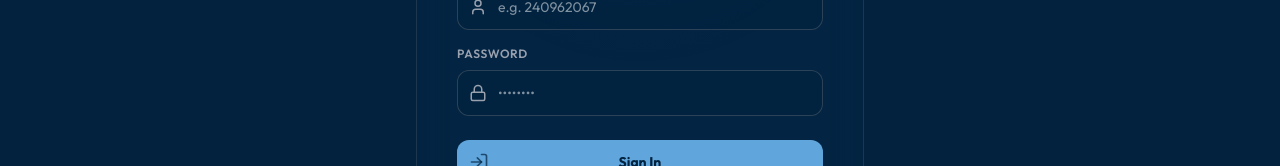
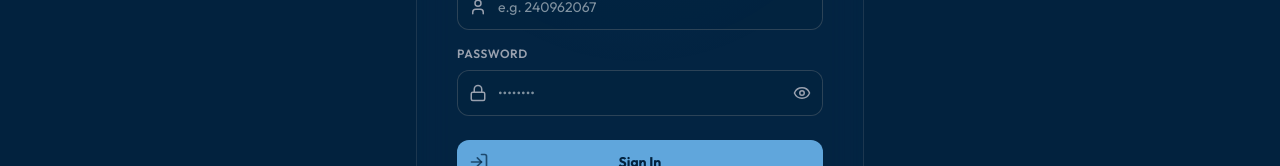
Before and after one commit to nxndinisxh/tda-bootcamp26-website, a React (Vite) app in the folder frontend/: page /login in a window 1280 px wide. Shown: the part 337-503 px from the top of the page. Built offline with nearby package versions, Linux system fonts and the light colour scheme.

Commit message:
Add show/hide password toggle feature to login and reset password fields

```diff
--- a/frontend/src/pages/Login.jsx
+++ b/frontend/src/pages/Login.jsx
@@ -1,7 +1,7 @@
 import React, { useState } from 'react';
 import { useNavigate, Link } from 'react-router-dom';
 import { useAuth } from '../context/AuthContext';
-import { User, Lock, LogIn, AlertCircle, KeyRound } from 'lucide-react';
+import { User, Lock, LogIn, AlertCircle, KeyRound, Eye, EyeOff } from 'lucide-react';
 
 export default function Login() {
   const [userId, setUserId] = useState('');
@@ -12,6 +12,9 @@ export default function Login() {
   const [tempPassword, setTempPassword] = useState('');
   const [error, setError] = useState('');
   const [loading, setLoading] = useState(false);
+  const [showPassword, setShowPassword] = useState(false);
+  const [showNewPassword, setShowNewPassword] = useState(false);
+  const [showConfirmPassword, setShowConfirmPassword] = useState(false);
   const { login, resetPassword } = useAuth();
   const navigate = useNavigate();
 
@@ -109,13 +112,20 @@ export default function Login() {
                     <Lock size={18} />
                   </span>
                   <input
-                    type="password"
+                    type={showNewPassword ? 'text' : 'password'}
                     required
                     value={newPassword}
                     onChange={(e) => setNewPassword(e.target.value)}
                     placeholder="••••••••"
-                    className="block w-full pl-10 pr-4 py-3 brand-input transition text-sm"
+                    className="block w-full pl-10 pr-10 py-3 brand-input transition text-sm"
                   />
+                  <button
+                    type="button"
+                    onClick={() => setShowNewPassword(!showNewPassword)}
+                    className="absolute inset-y-0 right-0 pr-3 flex items-center text-gray-400 hover:text-white transition cursor-pointer"
+                  >
+                    {showNewPassword ? <EyeOff size={18} /> : <Eye size={18} />}
+                  </button>
                 </div>
               </div>
 
@@ -128,13 +138,20 @@ export default function Login() {
                     <KeyRound size={18} />
                   </span>
                   <input
-                    type="password"
+                    type={showConfirmPassword ? 'text' : 'password'}
                     required
                     value={confirmPassword}
                     onChange={(e) => setConfirmPassword(e.target.value)}
                     placeholder="••••••••"
-                    className="block w-full pl-10 pr-4 py-3 brand-input transition text-sm"
+                    className="block w-full pl-10 pr-10 py-3 brand-input transition text-sm"
                   />
+                  <button
+                    type="button"
+                    onClick={() => setShowConfirmPassword(!showConfirmPassword)}
+                    className="absolute inset-y-0 right-0 pr-3 flex items-center text-gray-400 hover:text-white transition cursor-pointer"
+                  >
+                    {showConfirmPassword ? <EyeOff size={18} /> : <Eye size={18} />}
+                  </button>
                 </div>
               </div>
             </div>
@@ -212,13 +229,20 @@ export default function Login() {
                   <Lock size={18} />
                 </span>
                 <input
-                  type="password"
+                  type={showPassword ? 'text' : 'password'}
                   required
                   value={password}
                   onChange={(e) => setPassword(e.target.value)}
                   placeholder="••••••••"
-                  className="block w-full pl-10 pr-4 py-3 brand-input transition text-sm"
+                  className="block w-full pl-10 pr-10 py-3 brand-input transition text-sm"
                 />
+                <button
+                  type="button"
+                  onClick={() => setShowPassword(!showPassword)}
+                  className="absolute inset-y-0 right-0 pr-3 flex items-center text-gray-400 hover:text-white transition cursor-pointer"
+                >
+                  {showPassword ? <EyeOff size={18} /> : <Eye size={18} />}
+                </button>
               </div>
             </div>
           </div>
```
